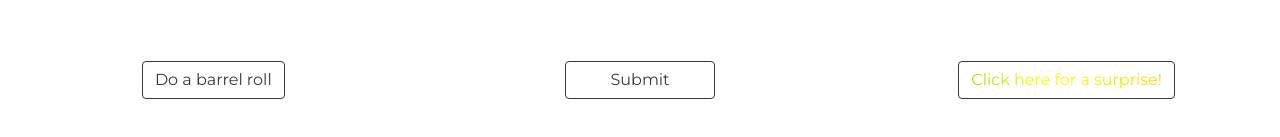
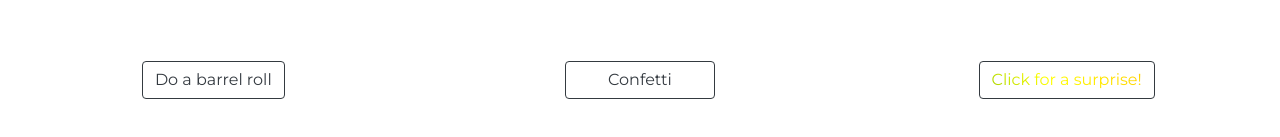
Before and after one commit to danielsklave/number_one, a plain HTML site: page public_html/index.html in a window 1280 px wide. Shown: the part 1939-2076 px from the top of the page. Drawn offline with nearby package versions, Linux system fonts and the light colour scheme.

Commit message:
better text

```diff
--- a/public_html/index.html
+++ b/public_html/index.html
@@ -80,7 +80,7 @@
     </div>
     <div class="col-sm-4">
       <button id="aaa" class="btn btn-outline-dark aaa" onclick="active()">
-          <span>Submit</span>
+          <span>Confetti</span>
           <div class="success">
             <svg xmlns:xlink="http://www.w3.org/1999/xlink" version="1.1"  viewBox="0 0 29.756 29.756" style="enable-background:new 0 0 29.756 29.756;" xml:space="preserve">
       	       <path d="M29.049,5.009L28.19,4.151c-0.943-0.945-2.488-0.945-3.434,0L10.172,18.737l-5.175-5.173   c-0.943-0.944-2.489-0.944-3.432,0.001l-0.858,0.857c-0.943,0.944-0.943,2.489,0,3.433l7.744,7.752   c0.944,0.943,2.489,0.943,3.433,0L29.049,8.442C29.991,7.498,29.991,5.953,29.049,5.009z"/>
@@ -89,7 +89,7 @@
       </button>
     </div>
     <div class="col-sm-4">
-      <button class="btn btn-outline-dark" onclick="window.location.href = 'https://www.youtube.com/watch?v=dQw4w9WgXcQ';"><span class="rainbow-text">Click here for a surprise!</span></button>
+      <button class="btn btn-outline-dark" onclick="window.location.href = 'https://www.youtube.com/watch?v=dQw4w9WgXcQ';"><span class="rainbow-text">Click for a surprise!</span></button>
     </div>
   </div>
 </div>
```
